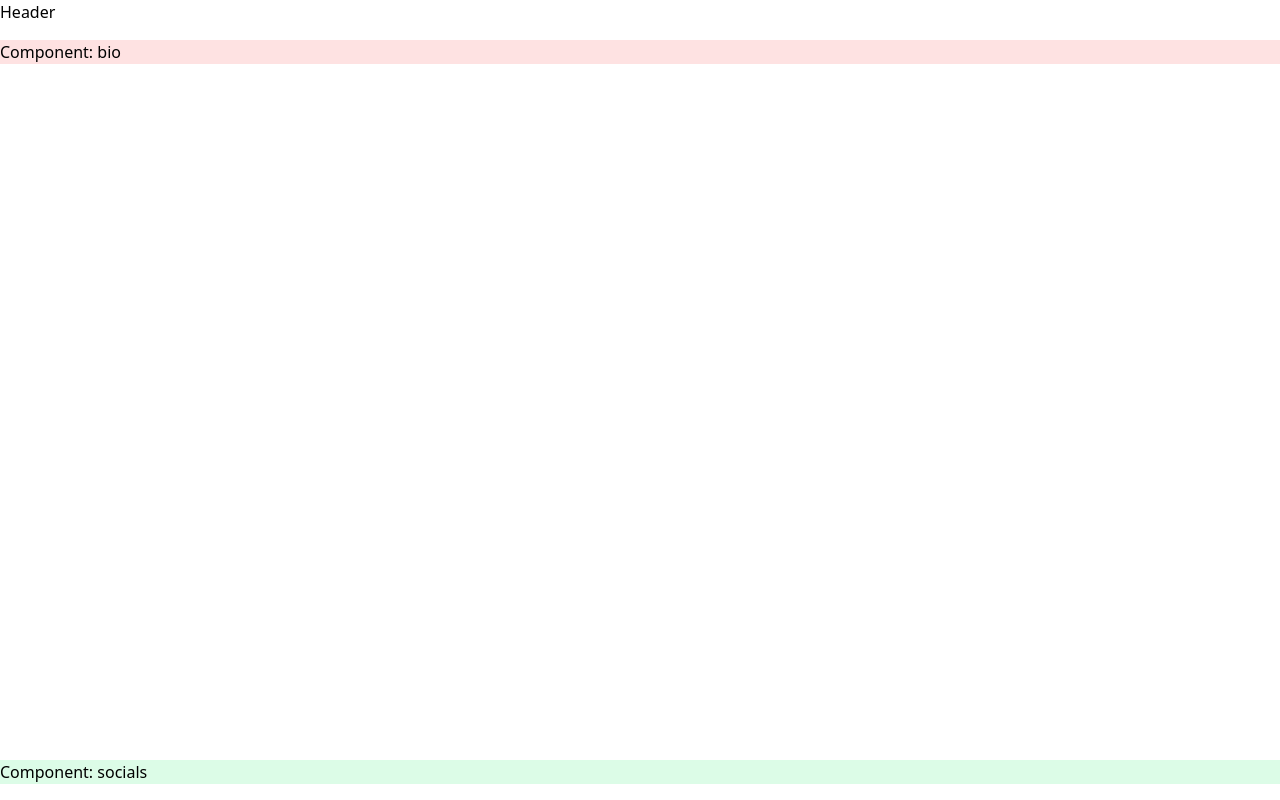
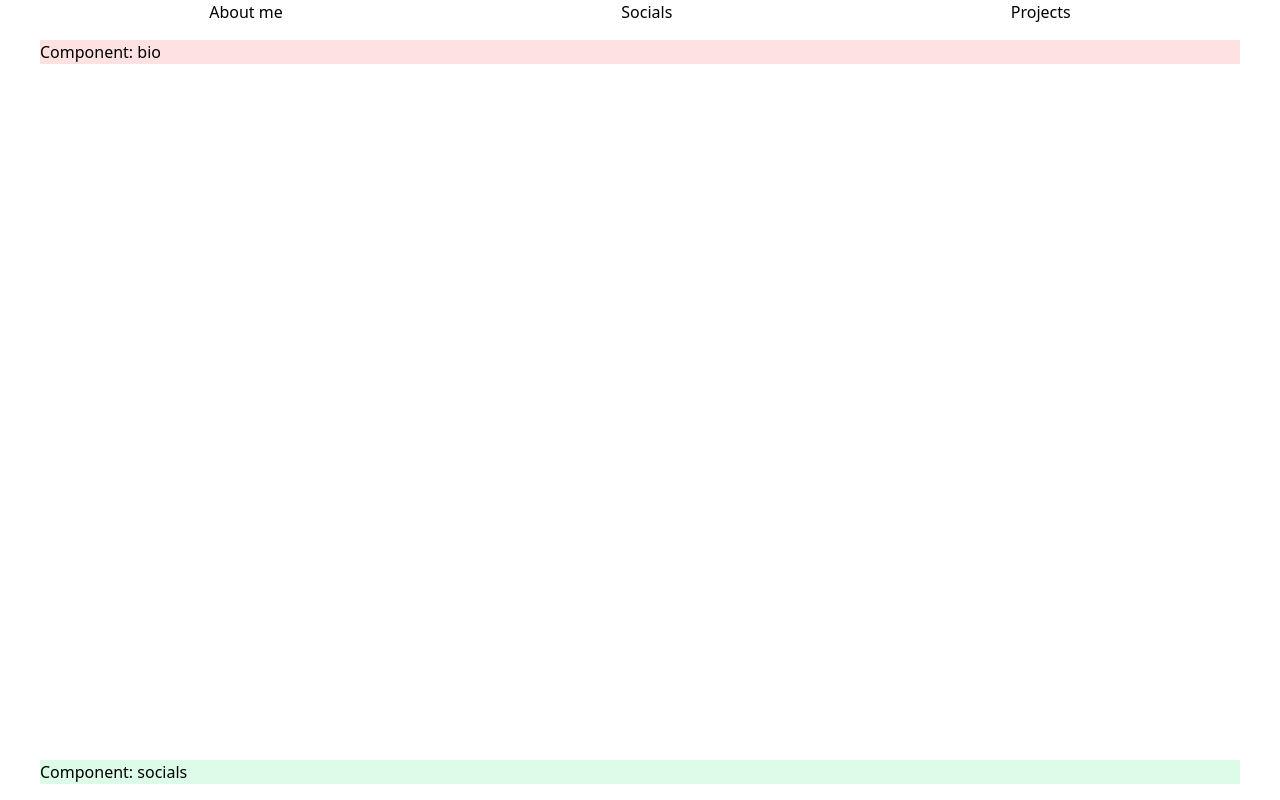
Before and after one commit to fehnomenal/fehn.systems, a Nuxt app: page / in a window 1280 px wide. Shown: the top 800 px of the page. Built offline with nearby package versions, Linux system fonts and the light colour scheme.

Commit message:
feat: add header links to sections

```diff
--- a/components/Bio.vue
+++ b/components/Bio.vue
@@ -1,5 +1,5 @@
 <template>
-  <div class="bg-red-100">
+  <div id="bio" class="bg-red-100">
     Component: bio
   </div>
 </template>
--- a/components/Header.vue
+++ b/components/Header.vue
@@ -1,3 +1,7 @@
 <template>
-  <p>Header</p>
+  <div class="container h-full mx-auto flex flex-row justify-around items-center">
+    <p><a href="#bio">About me</a></p>
+    <p><a href="#socials">Socials</a></p>
+    <p><a href="#projects">Projects</a></p>
+  </div>
 </template>
--- a/components/Projects.vue
+++ b/components/Projects.vue
@@ -1,5 +1,5 @@
 <template>
-  <div class="bg-blue-100">
+  <div id="projects" class="bg-blue-100">
     Component: projects
   </div>
 </template>
--- a/components/Socials.vue
+++ b/components/Socials.vue
@@ -1,5 +1,5 @@
 <template>
-  <div class="bg-green-100">
+  <div id="socials" class="bg-green-100">
     Component: socials
   </div>
 </template>
--- a/components/misc/SectionWrapper.vue
+++ b/components/misc/SectionWrapper.vue
@@ -5,7 +5,7 @@ const { isSmallHeight = false } = defineProps<{
 </script>
 
 <template>
-  <div :class="[isSmallHeight ? 'min-h-[5dvh]' : 'min-h-[90dvh]']">
+  <div class="container mx-auto px-3 md:px-10" :class="[isSmallHeight ? 'min-h-[5dvh]' : 'min-h-[90dvh]']">
     <slot />
   </div>
 </template>
```
